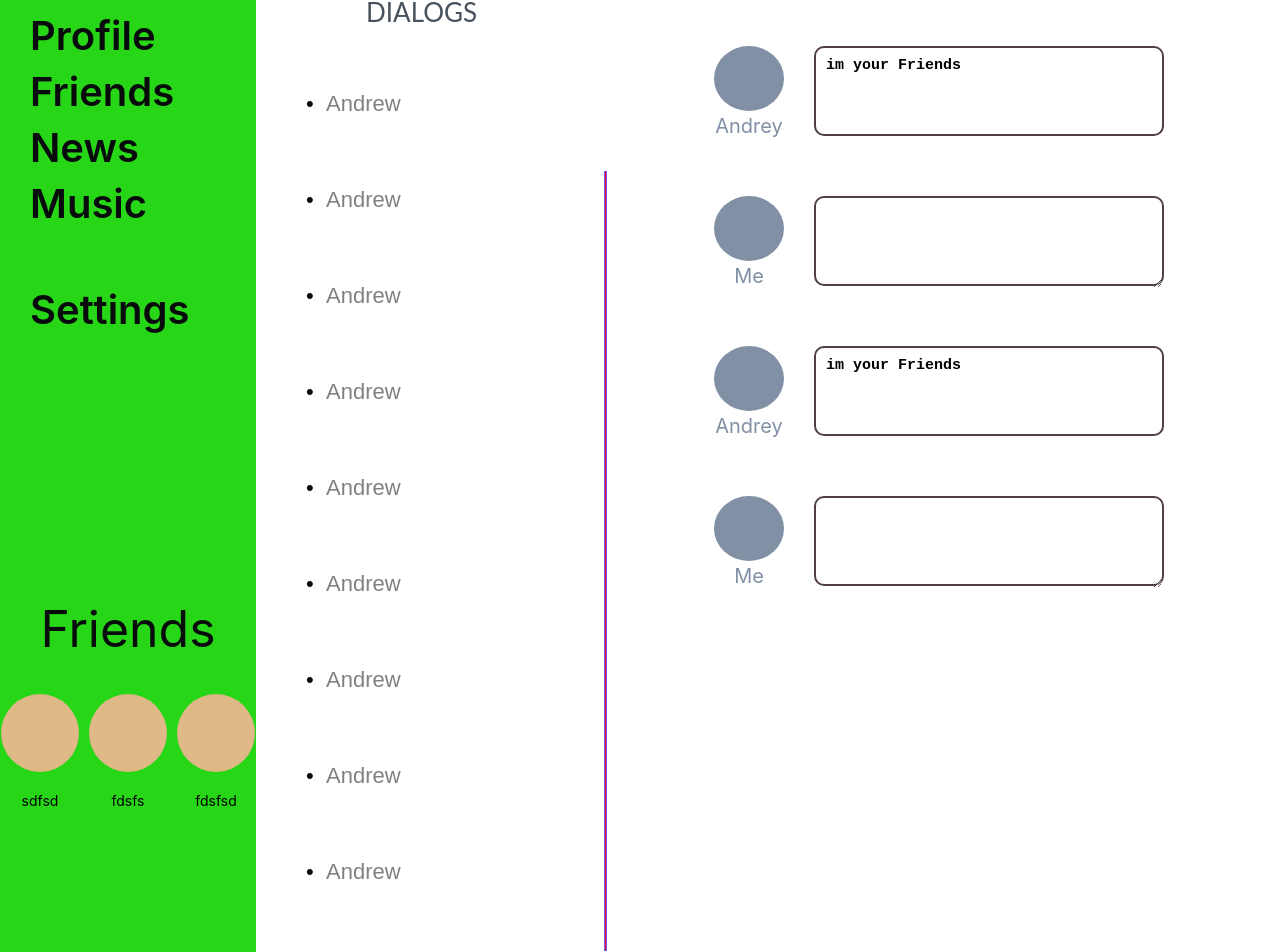
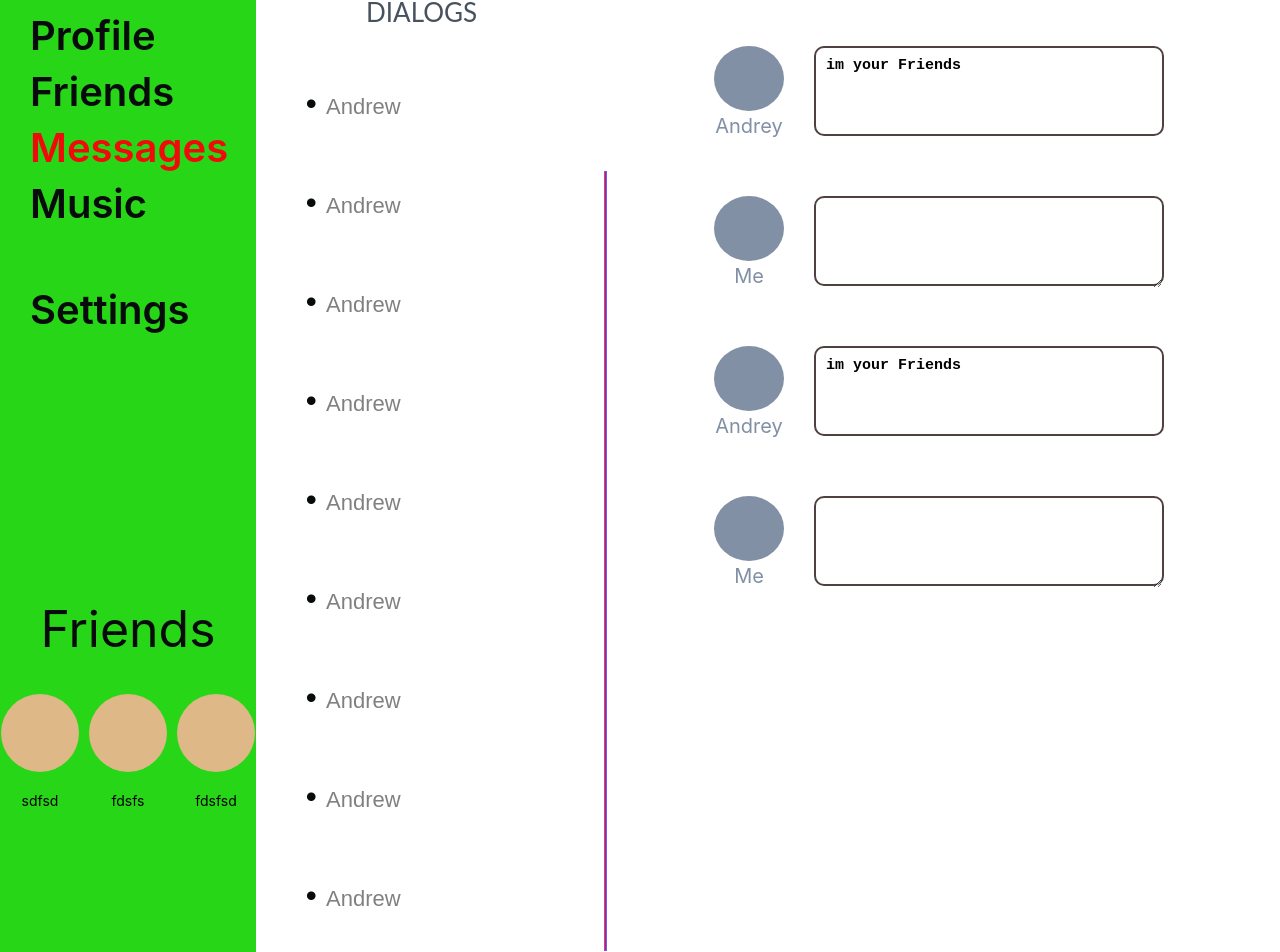
Before and after one commit to jaumamyfront-ender/ReactApp, a React (Create React App) app in the folder my-app/: page /dialogs in a window 1280 px wide. Shown: the part 164-1116 px from the top of the page. Built offline with nearby package versions, Linux system fonts and the light colour scheme.

Commit message:
refactoringDialogs

```diff
--- a/my-app/src/App.js
+++ b/my-app/src/App.js
@@ -2,7 +2,6 @@ import React from "react";
 import "./App.css";
 import Header from "./components/Header/Header.jsx";
 import Sidebar from "./components/Sidebar/Sidebar";
-import Dialogs from "./components/Dialogs/Dialogs.jsx";
 import MainRoutes from "./components/Routes/Routes";
 
 function App() {
@@ -10,8 +9,7 @@ function App() {
     <div className="container">
       <Header />
       <Sidebar />
-      {/* <MainRoutes /> */}
-      <Dialogs />
+      <MainRoutes />
     </div>
   );
 }
--- a/my-app/src/components/Dialogs/Dialogs.jsx
+++ b/my-app/src/components/Dialogs/Dialogs.jsx
@@ -4,6 +4,24 @@ import { NavLink, useLocation } from "react-router-dom";
 
 export default function Dialogs() {
   const { pathname } = useLocation();
+  const Dialogitems = (props) => {
+    let path = "/dialogs/" + props.id;
+    return (
+      <NavLink
+        to={path}
+        alt="/#"
+        style={{
+          color: pathname.includes(path) ? "red" : "grey",
+          fontWeight: pathname.includes(path) ? "700" : "300",
+          fontSize: pathname.includes(path) ? "32px" : "22px",
+        }}
+        className={classes.sidebar__items}
+      >
+        Andrew
+      </NavLink>
+    );
+  };
+
   return (
     <div className="Wrapper">
       <div className={classes.Container}>
@@ -11,126 +29,16 @@ export default function Dialogs() {
           <p>Dialogs</p>
         </div>
         <div className={`${classes.SideBar} ${classes.LeftWrapper}`}>
-          <NavLink
-            to="/dialogs/1"
-            alt="/#"
-            style={{
-              color: pathname.includes("dialogs/1") ? "red" : "grey",
-              fontWeight: pathname.includes("dialogs/1") ? "700" : "300",
-              fontSize: pathname.includes("dialogs/1") ? "32px" : "22px",
-            }}
-            className={classes.sidebar__items}
-          >
-            Andrew
-          </NavLink>
-          <NavLink
-            to="/dialogs/2"
-            alt="/#"
-            style={{
-              color: pathname.includes("dialogs/2") ? "red" : "grey",
-              fontWeight: pathname.includes("dialogs/2") ? "700" : "300",
-              fontSize: pathname.includes("dialogs/2") ? "32px" : "22px",
-            }}
-            className={classes.sidebar__items}
-          >
-            Andrew
-          </NavLink>
-          <NavLink
-            to="/dialogs/3"
-            alt="/#"
-            style={{
-              color: pathname.includes("dialogs/3") ? "red" : "grey",
-              fontWeight: pathname.includes("dialogs/3") ? "700" : "300",
-              fontSize: pathname.includes("dialogs/3") ? "32px" : "22px",
-            }}
-            className={classes.sidebar__items}
-          >
-            Andrew
-          </NavLink>
-          <NavLink
-            to="/dialogs/4"
-            alt="/#"
-            style={{
-              color: pathname.includes("dialogs/4") ? "red" : "grey",
-              fontWeight: pathname.includes("dialogs/4") ? "700" : "300",
-              fontSize: pathname.includes("dialogs/4") ? "32px" : "22px",
-            }}
-            className={classes.sidebar__items}
-          >
-            Andrew
-          </NavLink>
-          <NavLink
-            to="/dialogs/5"
-            alt="/#"
-            style={{
-              color: pathname.includes("dialogs/5") ? "red" : "grey",
-              fontWeight: pathname.includes("dialogs/5") ? "700" : "300",
-              fontSize: pathname.includes("dialogs/5") ? "32px" : "22px",
-            }}
-            className={classes.sidebar__items}
-          >
-            Andrew
-          </NavLink>
-          <NavLink
-            to="/dialogs/6"
-            alt="/#"
-            style={{
-              color: pathname.includes("dialogs/6") ? "red" : "grey",
-              fontWeight: pathname.includes("dialogs/6") ? "700" : "300",
-              fontSize: pathname.includes("dialogs/6") ? "32px" : "22px",
-            }}
-            className={classes.sidebar__items}
-          >
-            Andrew
-          </NavLink>
-          <NavLink
-            to="/dialogs/7"
-            alt="/#"
-            style={{
-              color: pathname.includes("dialogs/7") ? "red" : "grey",
-              fontWeight: pathname.includes("dialogs/7") ? "700" : "300",
-              fontSize: pathname.includes("dialogs/7") ? "32px" : "22px",
-            }}
-            className={classes.sidebar__items}
-          >
-            Andrew
-          </NavLink>
-          <NavLink
-            to="/dialogs/8"
-            alt="/#"
-            style={{
-              color: pathname.includes("dialogs/8") ? "red" : "grey",
-              fontWeight: pathname.includes("dialogs/8") ? "700" : "300",
-              fontSize: pathname.includes("dialogs/8") ? "32px" : "22px",
-            }}
-            className={classes.sidebar__items}
-          >
-            Andrew
-          </NavLink>
-          <NavLink
-            to="/dialogs/9"
-            alt="/#"
-            style={{
-              color: pathname.includes("dialogs/9") ? "red" : "grey",
-              fontWeight: pathname.includes("dialogs/9") ? "700" : "300",
-              fontSize: pathname.includes("dialogs/9") ? "32px" : "22px",
-            }}
-            className={classes.sidebar__items}
-          >
-            Andrew
-          </NavLink>
-          <NavLink
-            to="/dialogs/12"
-            alt="/#"
-            style={{
-              color: pathname.includes("dialogs/12") ? "red" : "grey",
-              fontWeight: pathname.includes("dialogs/12") ? "700" : "300",
-              fontSize: pathname.includes("dialogs/12") ? "32px" : "22px",
-            }}
-            className={classes.sidebar__items}
-          >
-            sasha
-          </NavLink>
+          <Dialogitems name="dima" id="1" />
+          <Dialogitems name="sasha" id="2" />
+          <Dialogitems name="ola" id="3" />
+          <Dialogitems name="sveta" id="4" />
+          <Dialogitems name="andrey" id="5" />
+          <Dialogitems name="dalbaeb" id="6" />
+          <Dialogitems name="huesos" id="7" />
+          <Dialogitems name="idiot" id="8" />
+          <Dialogitems name="srakoliz" id="9" />
+          <Dialogitems name="debil" id="0" />
         </div>
         <div className={classes.Barrier}></div>
         <div className={`${classes.SideBar} ${classes.RightWrapper}`}>
--- a/my-app/src/components/Dialogs/dialogs.module.css
+++ b/my-app/src/components/Dialogs/dialogs.module.css
@@ -61,6 +61,9 @@
   margin-left: 10px;
   display: inline-block;
   width: 20px;
+  font-weight: 700;
+  font-size: 30px;
+  justify-self: center;
 }
 
 .RightWrapper {
--- a/my-app/src/components/Routes/Routes.jsx
+++ b/my-app/src/components/Routes/Routes.jsx
@@ -2,13 +2,15 @@ import React from "react";
 import { Routes, Navigate, Route } from "react-router-dom";
 import Friends from "../Friends/Friends";
 import Content from "../Content/Content";
+import Dialogs from "../Dialogs/Dialogs";
 
 export default function MainRoutes() {
   return (
     <Routes>
       <Route path="/friends" element={<Friends />} />
       <Route path="/content" element={<Content />} />
-      <Route path="*" element={<Navigate to="/content" replace />} />
+      <Route path="/dialogs/*" element={<Dialogs />} />
+      {/* <Route path="*" element={<Navigate to="/content" replace />} /> */}
     </Routes>
   );
 }
--- a/my-app/src/components/Sidebar/Sidebar.jsx
+++ b/my-app/src/components/Sidebar/Sidebar.jsx
@@ -14,8 +14,8 @@ const Sidebar = () => {
         <NavLink to="friends" className={setActive}>
           Friends
         </NavLink>
-        <NavLink to="/#" className={setActive}>
-          News
+        <NavLink to="dialogs" className={setActive}>
+          Messages
         </NavLink>
         <NavLink to="/#" className={setActive}>
           Music
```
Also changed, not shown: my-app/src/components/dc/deadcode.jsx (added, +110 -0 lines).
